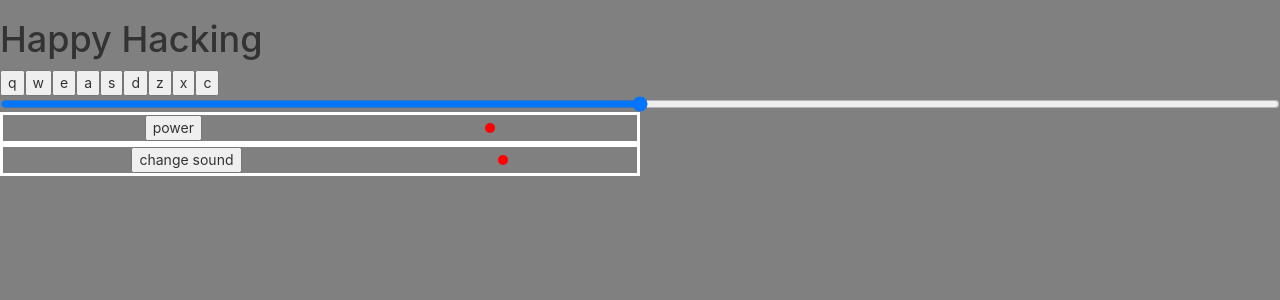
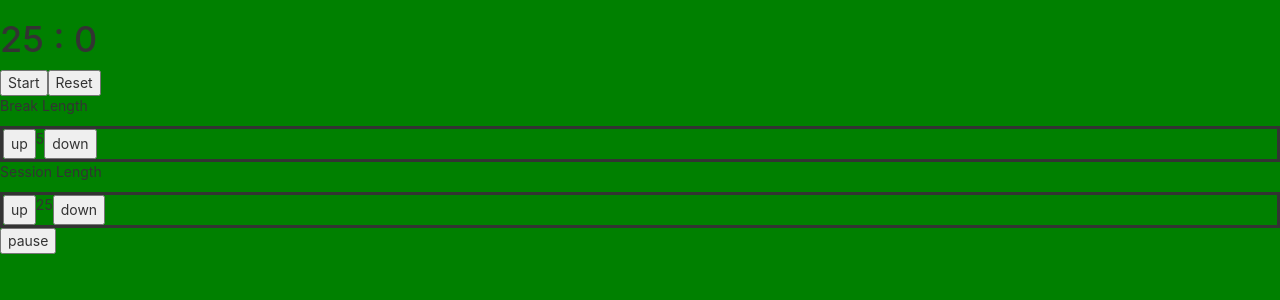
Before and after one commit to chrisarap/react, a React (Create React App) app: page / in a window 1280 px wide. Shown: the top 300 px of the page. Built offline with nearby package versions, Linux system fonts and the light colour scheme.

Commit message:
5fifth project done

```diff
--- a/src/App.js
+++ b/src/App.js
@@ -6,20 +6,21 @@ import React from 'react';
 //import './assets/css/Quotes.css';
 //import './assets/css/Calculator.css';
 //import './assets/css/Markdown.css';
-import './assets/css/Sound.css';
-
+//import './assets/css/Sound.css';
+import './assets/css/Clock.css';
 
 // javascript files
 //import Bata from "./components/MyComponent.js";
 //import Calculator from "./components/Calculator.js";
 //import Quotes from "./components/Quotes.js";
 //import Markdown from "./components/Markdown.js";
-import Sound from "./components/Sound.js";
+//import Sound from "./components/Sound.js";
+import Clock from "./components/Clock.js";
 
 function App() {
   return (
     <div className="App">
-        <Sound />
+        <Clock />
     </div>
   );
 }
--- /dev/null
+++ b/src/assets/css/Clock.css
@@ -0,0 +1,8 @@
+body {
+	background: green;
+}
+
+.menu{
+	display: flex;
+	border: solid;
+}
--- /dev/null
+++ b/src/components/Clock.js
@@ -0,0 +1,143 @@
+import React from 'react';
+
+class Clock extends React.Component {
+	constructor(props){
+		super(props);
+		this.state = {
+			normalTime: 1500,
+			method: null,
+			start: false,
+			breakLength: 300,
+			sessionLength: 1500,
+			timeLabel: "session"
+
+
+		};
+		this.start = this.start.bind(this);
+		this.takeAway = this.takeAway.bind(this);
+		this.resetnormalTime = this.resetnormalTime.bind(this);
+		this.breakIncrement = this.breakIncrement.bind(this);
+		this.sessionIncrement = this.sessionIncrement.bind(this);
+		this.playSound = this.playSound.bind(this);
+		this.control = this.control.bind(this);
+		this.pause = this.pause.bind(this);
+	}
+
+	start(){
+		this.setState({
+			method: setInterval(() => {
+				this.takeAway();
+				this.control();
+
+			}, 1000),
+			start: !this.state.start
+		});
+	}
+
+
+	takeAway(){
+		this.setState({
+			normalTime: this.state.normalTime - 1
+		});
+	}
+
+	control(){
+		if(this.state.normalTime == 0){
+			this.playSound();
+		} else if(this.state.normalTime == -1){
+			if (this.state.timeLabel == "session") {
+				this.setState({
+					normalTime: this.state.sessionLength,
+					timeLabel: "break"
+				});
+			} else {
+				this.setState({
+					normalTime: this.state.breakLength,
+					timeLabel: "session"
+				});
+			}
+		}
+	}
+
+
+	resetnormalTime(){
+		this.setState({
+			normalTime: 1500,
+			method: null,
+			breakLength: 300,
+			sessionLength: 1500,
+			start: clearInterval(this.state.start)
+		});
+		  clearInterval(this.state.method);
+	}
+
+
+	breakIncrement(e){
+		if(e.target.value == "up"){
+			this.setState({
+				breakLength: this.state.breakLength + 60
+			});
+		} else {
+			this.setState({
+				breakLength: this.state.breakLength - 60
+			});
+		}
+	}
+
+	sessionIncrement(e){
+		if(e.target.value == "up"){
+			this.setState({
+				sessionLength: this.state.sessionLength + 60,
+				normalTime:  this.state.sessionLength + 60
+			});
+		} else {
+			this.setState({
+				sessionLength: this.state.sessionLength - 60,
+				normalTime:  this.state.sessionLength - 60
+			});
+		}
+	}
+
+	playSound(){
+		const myA = new Audio('https://s3.amazonaws.com/freecodecamp/drums/Heater-1.mp3');
+		myA.play();
+	}
+
+	pause(){
+		clearInterval(this.state.method);
+		this.setState({
+			start: !this.state.start
+		});
+	}
+
+	render(){
+		return (
+			<div>
+				<h1>{Math.floor(this.state.normalTime/60)} : {this.state.normalTime%60}</h1>
+				{!this.state.start && <button onClick={this.start}>Start</button>}
+				{this.state.start && <button disabled>Start</button>}
+				<button onClick={this.resetnormalTime}>Reset</button>
+
+				<p>Break Length</p>
+				<div className="menu">
+					<button onClick={this.breakIncrement} value="up">up</button>
+					<p>{this.state.breakLength/60}</p>
+					<button onClick={this.breakIncrement} value="down">down</button>
+				</div>
+
+				<p>Session Length</p>
+				<div className="menu">
+					{!this.state.start && <button onClick={this.sessionIncrement} value="up">up</button>}
+					{this.state.start && <button disabled>up</button>}
+					<p>{this.state.sessionLength / 60}</p>
+					{!this.state.start && <button onClick={this.sessionIncrement} value="dowm">down</button>}
+					{this.state.start && <button disabled>down</button>}
+				</div>
+
+				<button onClick={this.pause}>pause</button>
+			</div>
+		);
+	}
+}
+
+export default Clock;
```
